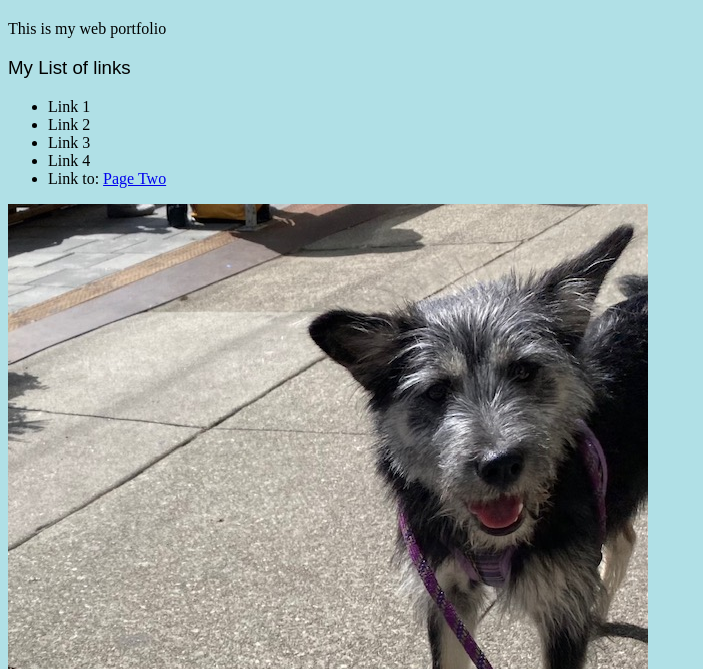
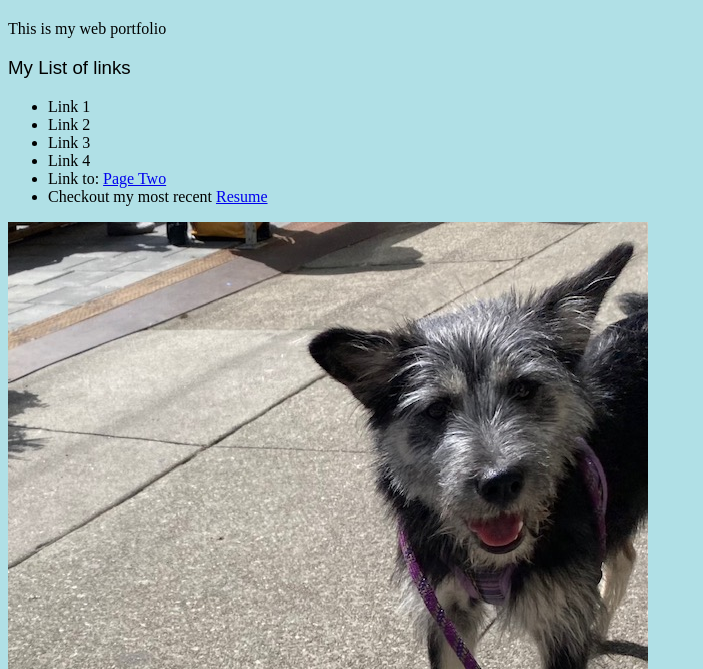
Before and after one commit to strtd88/portfolio1, a plain HTML site: page index.html in a window 1280 px wide. Shown: the part 131-800 px from the top of the page, without its empty margins (0-703 px from the left). Drawn offline with Linux system fonts and the light colour scheme.

Commit message:
link to res

```diff
--- a/index.html
+++ b/index.html
@@ -21,6 +21,10 @@
             <li>Link 3</li>
             <li>Link 4</li>
             <li>Link to: <a href="page2.html">Page Two</a></li>
+            <li>
+                Checkout my most recent
+                <a alt="cv/resume" href="pages/resume2024.html">Resume</a>
+            </li>
         </ul>
         <img alt="coffee" src="images/IMG_1326.jpg" />
     </body>
```
